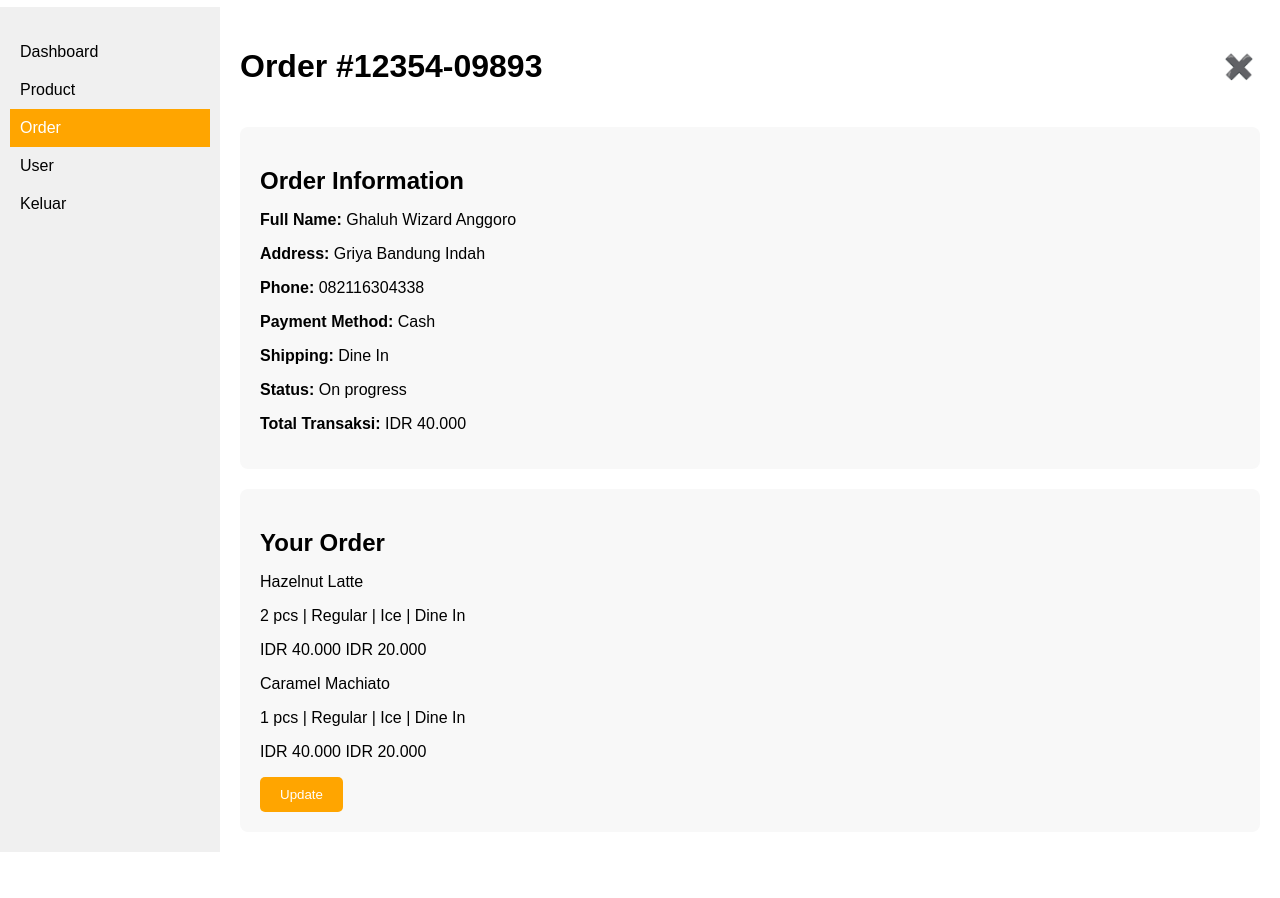
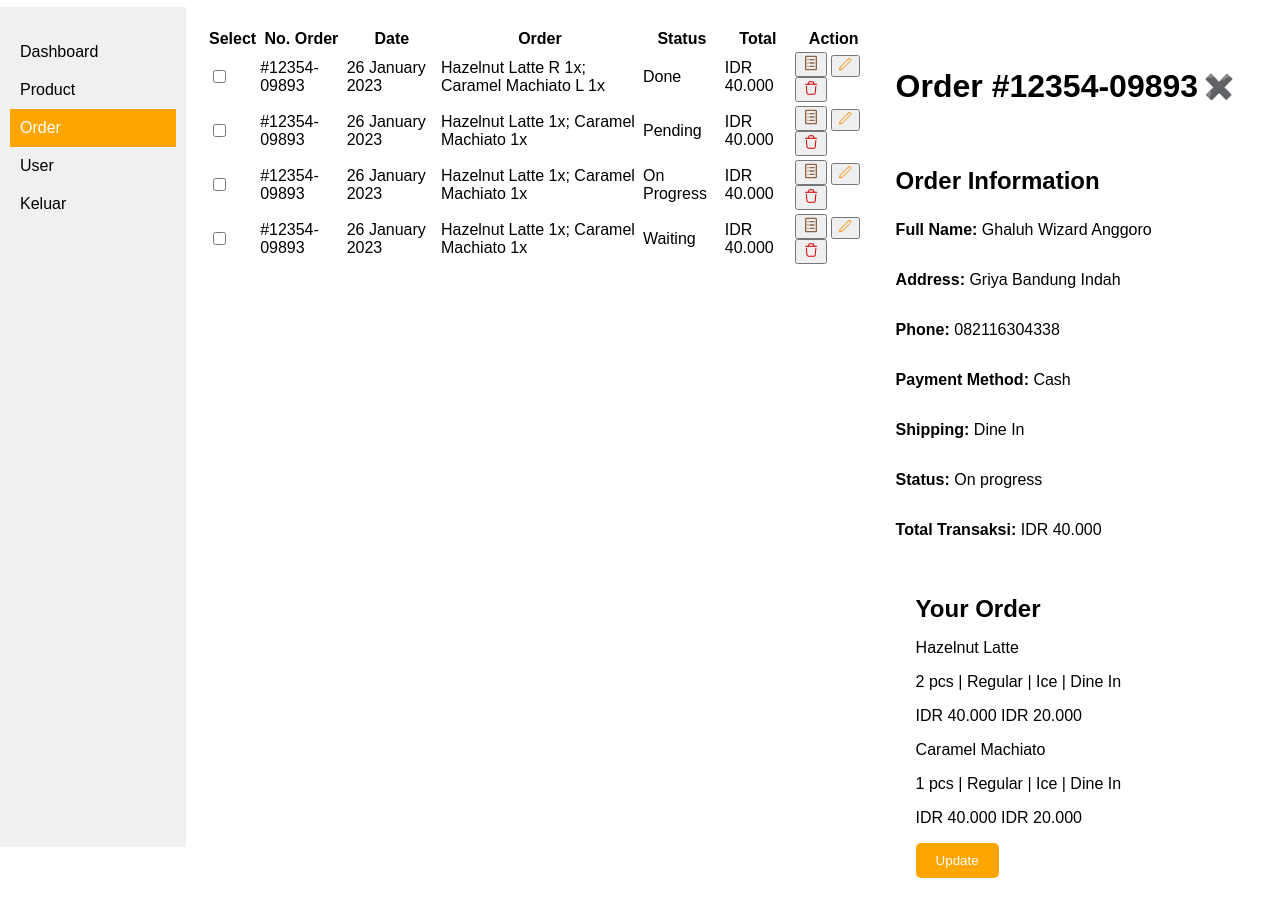
Before and after one commit to makarim22/koda-b6-html, a plain HTML site: page detail-order/index.html in a window 1280 px wide. Shown: the part 41-939 px from the top of the page. Before the commit the page ends 893 px from the top, so only its background shows below. Drawn offline with Linux system fonts and the light colour scheme.

Commit message:
feat : add detail-order page

```diff
--- a/detail-order/index.css
+++ b/detail-order/index.css
@@ -61,6 +61,14 @@ main {
 .content {
     flex-grow: 1;
     padding: 20px;
+    /* background-color: aquamarine; */
+    height: 100vh;
+    display: flex;
+    flex-direction: row;
+}
+
+.table {
+    flex: 1;
 }
 
 .header-content {
@@ -68,6 +76,7 @@ main {
     justify-content: space-between;
     align-items: center;
     margin-bottom: 20px;
+    /* background-color: blueviolet; */
 }
 
 .close-button {
@@ -79,10 +88,14 @@ main {
 }
 
 .order-info {
-    background-color: #f8f8f8;
+    /* background-color: red; */
     padding: 20px;
     border-radius: 8px;
     margin-bottom: 20px;
+    color: black;
+    justify-content: space-between;
+    display: flex;
+    flex-direction: column;
 }
 
 .order-info h2 {
@@ -90,7 +103,7 @@ main {
 }
 
 .order-details {
-    background-color: #f8f8f8;
+    /* background-color: greenyellow; */
     padding: 20px;
     border-radius: 8px;
 }
--- a/detail-order/index.html
+++ b/detail-order/index.html
@@ -1,9 +1,9 @@
-<!DOCTYPE html>
+<!doctype html>
 <html lang="en">
   <head>
-    <meta charset="UTF-8">
-    <meta name="viewport" content="width=device-width, initial-scale=1.0">
-    <link rel="stylesheet" href="index.css">
+    <meta charset="UTF-8" />
+    <meta name="viewport" content="width=device-width, initial-scale=1.0" />
+    <link rel="stylesheet" href="index.css" />
     <title>Order Details</title>
   </head>
   <body>
@@ -11,7 +11,7 @@
       <div class="navbar">
         <div class="logo">Coffee Shop</div>
         <div class="user-info">
-                <img src="default-profile.png" alt="User Profile">
+          <img src="default-profile.png" alt="User Profile" />
         </div>
       </div>
     </header>
@@ -26,11 +26,105 @@
         </ul>
       </div>
       <div class="content">
+        <div class="table">
+          <table>
+            <thead>
+              <tr>
+                <th>Select</th>
+                <th>No. Order</th>
+                <th>Date</th>
+                <th>Order</th>
+                <th>Status</th>
+                <th>Total</th>
+                <th>Action</th>
+              </tr>
+            </thead>
+            <tbody>
+              <tr>
+                <td><input type="checkbox" /></td>
+                <td>#12354-09893</td>
+                <td>26 January 2023</td>
+                <td>Hazelnut Latte R 1x; Caramel Machiato L 1x</td>
+                <td class="status done">Done</td>
+                <td>IDR 40.000</td>
+                <td class="action-buttons">
+                  <button class="action-btn view-btn" title="View">
+                    <img src="/src/icons/view-list.svg" alt="View" />
+                  </button>
+                  <button class="action-btn edit-btn" title="Edit">
+                    <img src="/src/icons/pen.svg" alt="Edit" />
+                  </button>
+                  <button class="action-btn delete-btn" title="Delete">
+                    <img src="/src/icons/delete.svg" alt="Delete" />
+                  </button>
+                </td>
+              </tr>
+              <tr>
+                <td><input type="checkbox" /></td>
+                <td>#12354-09893</td>
+                <td>26 January 2023</td>
+                <td>Hazelnut Latte 1x; Caramel Machiato 1x</td>
+                <td class="status pending">Pending</td>
+                <td>IDR 40.000</td>
+                <td class="action-buttons">
+                  <button class="action-btn view-btn" title="View">
+                    <img src="/src/icons/view-list.svg" alt="View" />
+                  </button>
+                  <button class="action-btn edit-btn" title="Edit">
+                    <img src="/src/icons/pen.svg" alt="Edit" />
+                  </button>
+                  <button class="action-btn delete-btn" title="Delete">
+                    <img src="/src/icons/delete.svg" alt="Delete" />
+                  </button>
+                </td>
+              </tr>
+              <tr>
+                <td><input type="checkbox" /></td>
+                <td>#12354-09893</td>
+                <td>26 January 2023</td>
+                <td>Hazelnut Latte 1x; Caramel Machiato 1x</td>
+                <td class="status progress">On Progress</td>
+                <td>IDR 40.000</td>
+                <td class="action-buttons">
+                  <button class="action-btn view-btn" title="View">
+                    <img src="/src/icons/view-list.svg" alt="View" />
+                  </button>
+                  <button class="action-btn edit-btn" title="Edit">
+                    <img src="/src/icons/pen.svg" alt="Edit" />
+                  </button>
+                  <button class="action-btn delete-btn" title="Delete">
+                    <img src="/src/icons/delete.svg" alt="Delete" />
+                  </button>
+                </td>
+              </tr>
+              <tr>
+                <td><input type="checkbox" /></td>
+                <td>#12354-09893</td>
+                <td>26 January 2023</td>
+                <td>Hazelnut Latte 1x; Caramel Machiato 1x</td>
+                <td class="status waiting">Waiting</td>
+                <td>IDR 40.000</td>
+                <td class="action-buttons">
+                  <button class="action-btn view-btn" title="View">
+                    <img src="/src/icons/view-list.svg" alt="View" />
+                  </button>
+                  <button class="action-btn edit-btn" title="Edit">
+                    <img src="/src/icons/pen.svg" alt="Edit" />
+                  </button>
+                  <button class="action-btn delete-btn" title="Delete">
+                    <img src="/src/icons/delete.svg" alt="Delete" />
+                  </button>
+                </td>
+              </tr>
+            </tbody>
+          </table>
+        </div>
+
+        <div class="order-info">
              <div class="header-content">
           <h1>Order #12354-09893</h1>
           <button class="close-button">✖️</button>
         </div>
-            <div class="order-info">
           <h2>Order Information</h2>
           <p><strong>Full Name:</strong> Ghaluh Wizard Anggoro</p>
           <p><strong>Address:</strong> Griya Bandung Indah</p>
@@ -39,7 +133,6 @@
           <p><strong>Shipping:</strong> Dine In</p>
           <p><strong>Status:</strong> On progress</p>
           <p><strong>Total Transaksi:</strong> IDR 40.000</p>
-            </div>
           <div class="order-details">
           <h2>Your Order</h2>
           <div class="order-item">
@@ -55,6 +148,8 @@
           <button class="update-button">Update</button>
         </div>
         </div>
+
+      </div>
     </main>
   </body>
 </html>
--- a/orders/index.css
+++ b/orders/index.css
@@ -119,7 +119,7 @@ table {
 }
 
 table, th, td {
-    border: 1px solid #ccc;
+    /* border: 1px solid #ccc; */
 }
 
 th, td {
@@ -128,7 +128,7 @@ th, td {
 }
 
 th {
-    background-color: #f0f0f0;
+    background-color: white;
 }
 
 .status.done {
```
Also changed, not shown: orders/index.html (+51 -22 lines), src/icons/Delete.svg (added), src/icons/pen.svg (added), src/icons/view-list.svg (added). Lines whose indentation alone changed are shown as unchanged.
